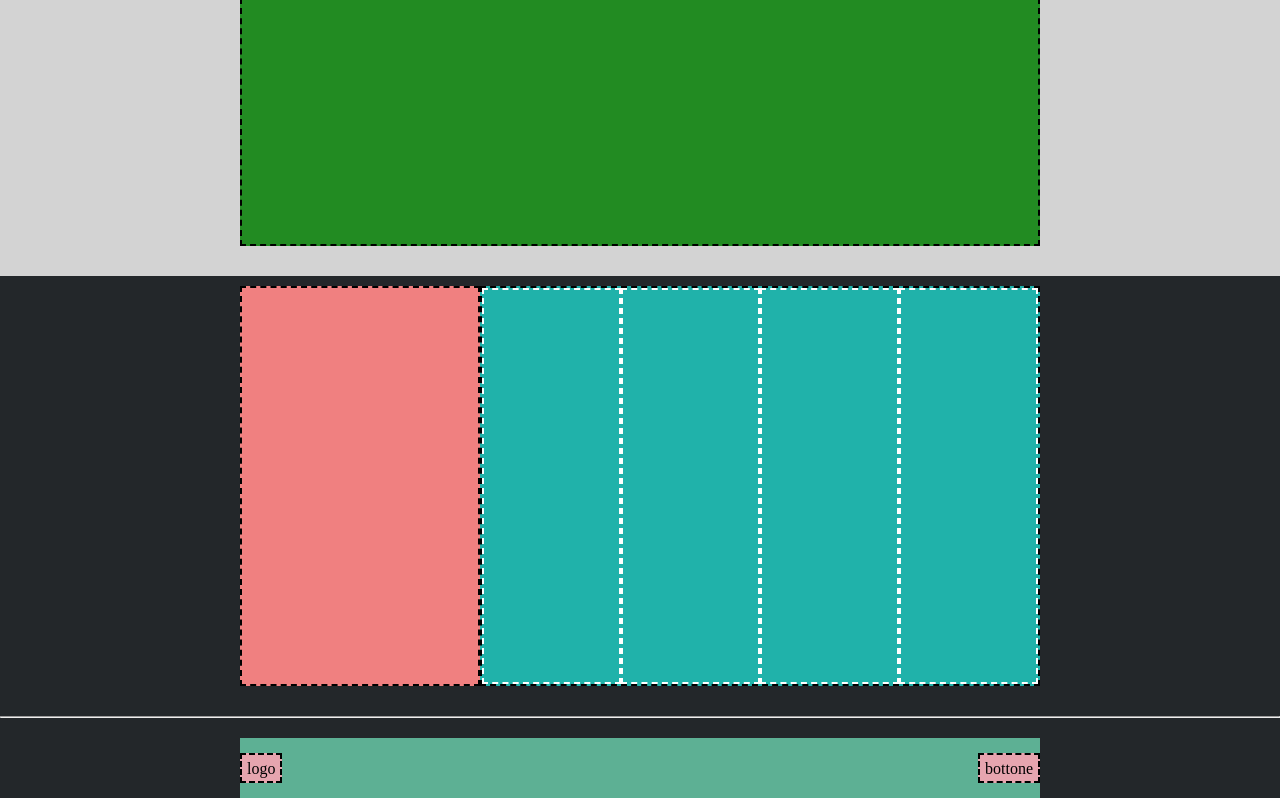
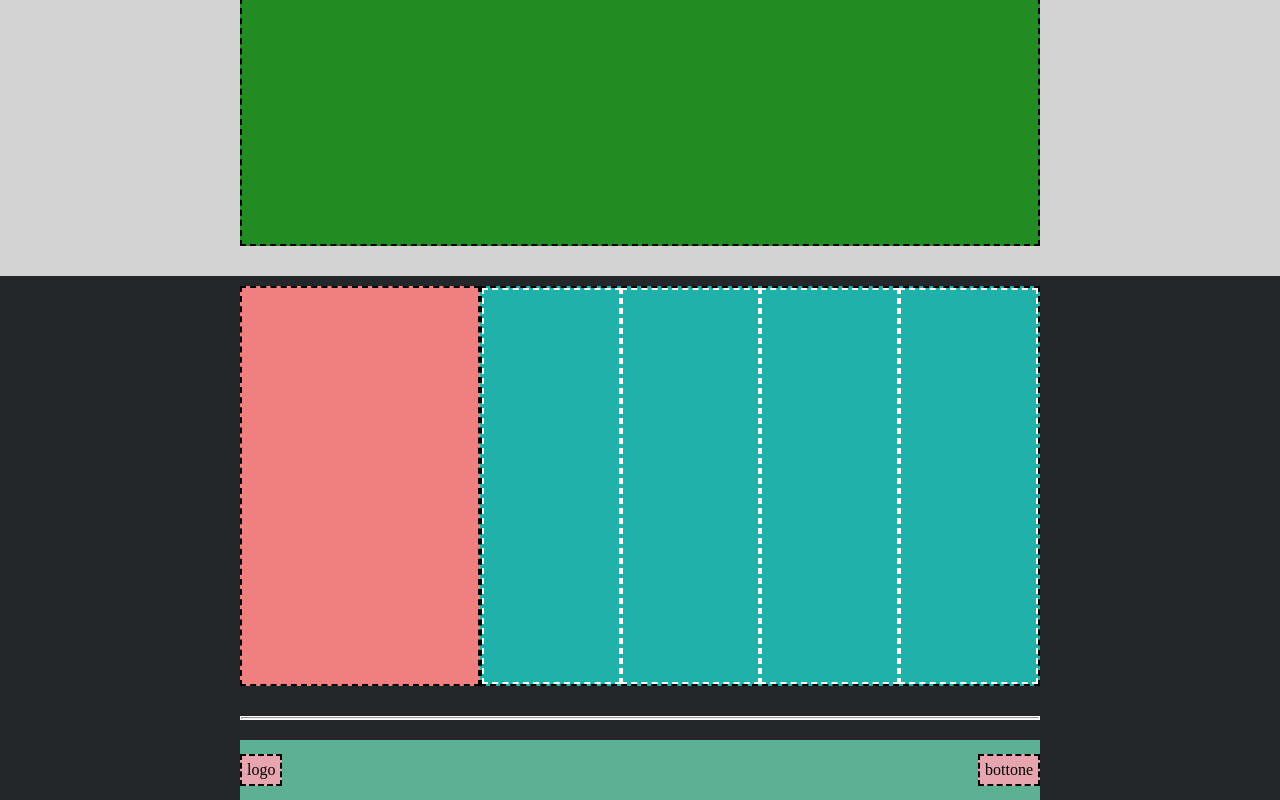
Before and after one commit to claudiopatti/htmlcss-struttura-discord, a plain HTML site: page index.html in a window 1280 px wide. Shown: the part 1726-2526 px from the top of the page. Drawn offline with Linux system fonts and the light colour scheme.

Commit message:
Esercizo completato e aggiornato

```diff
--- a/css/style.css
+++ b/css/style.css
@@ -87,7 +87,10 @@ general
     border-right: 2px dashed black;
     border-left: 2px dashed black;
     text-align: center;
+}
 
+.container .link a {
+    text-decoration: none;
 }
 
 .container .login {
@@ -163,6 +166,12 @@ footer
 
 }
 
+.riga {
+    border: 1px solid white;
+    width: 800px;
+    margin: 0 auto;
+}
+
 .background-acqua {
     background-color: #5db094;
     width: 800px;
@@ -175,18 +184,10 @@ footer
 
 }
 
-.tasto-logo {
+.background-acqua > * {
     background-color: #e6a5af;
     border: 2px dashed black;
     padding: 5px;
-    height: 30px;
+
     text-align: center;
 }
-
-.tasto-bottone {
-    background-color: #e6a5af;
-    border: 2px dashed black;
-    padding: 5px;
-    height: 30px;
-    text-align: center;
-}
--- a/index.html
+++ b/index.html
@@ -20,12 +20,23 @@
                   </div>
 
                   <div class="link">
-                      link link link link
+
+                     <a href="#">link</a>
+                     <a href="#">link</a>
+                     <a href="#">link</a>
+                     <a href="#">link</a>
+
                   </div>
 
                   <div class="login">
                      login
                   </div>
+               </div>
+           </div>
+
+           <div class="background-blu">
+               <div class="casella-fucsia">
+
                </div>
            </div>
 
@@ -35,11 +46,6 @@
 
             <!-- INIZIO MAIN  -->
       <main>
-           <div class="background-blu">
-               <div class="casella-fucsia">
-
-               </div>
-           </div>
 
            <section class="background">
               <div class="container-caselle">
@@ -121,7 +127,9 @@
 
                </div>
 
-               <hr>
+               <div class="riga">
+                   <hr>
+               </div>
 
                <div class="background-acqua">
                   <div class="tasto-logo">
```
